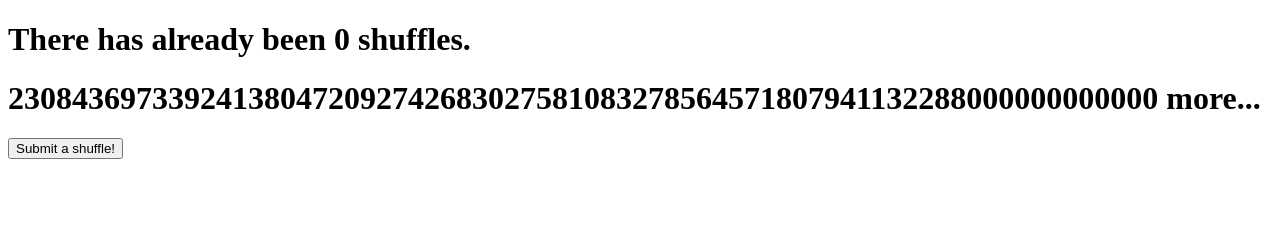
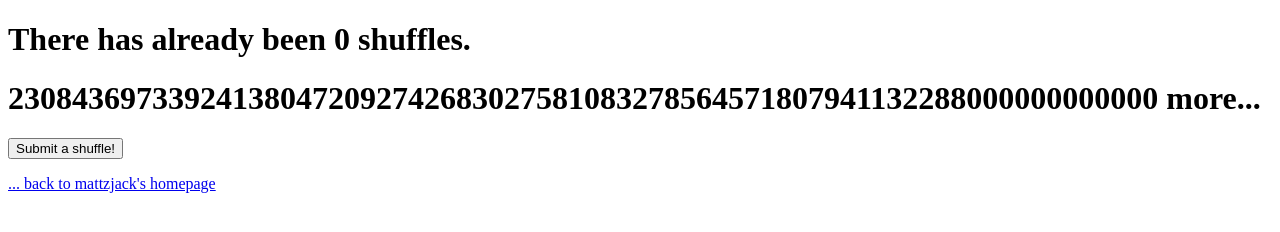
Before and after one commit to mattzjack/shuffle, a plain HTML site: page index.html in a window 1280 px wide. Drawn offline with nearby package versions, Linux system fonts and the light colour scheme.

Commit message:
attempt to return to home

```diff
--- a/index.html
+++ b/index.html
@@ -9,4 +9,5 @@
     <h1 id="counterSentence">There has already been <span id="counter"></span> shuffles.</h1>
     <h1 id="leftSentence"><span id="left"></span> more...</h1>
     <input id="jerryButton" type="button" value="Submit a shuffle!"></input>
+    <a href="/"><p>... back to mattzjack's homepage</p></a>
 </body>
```
